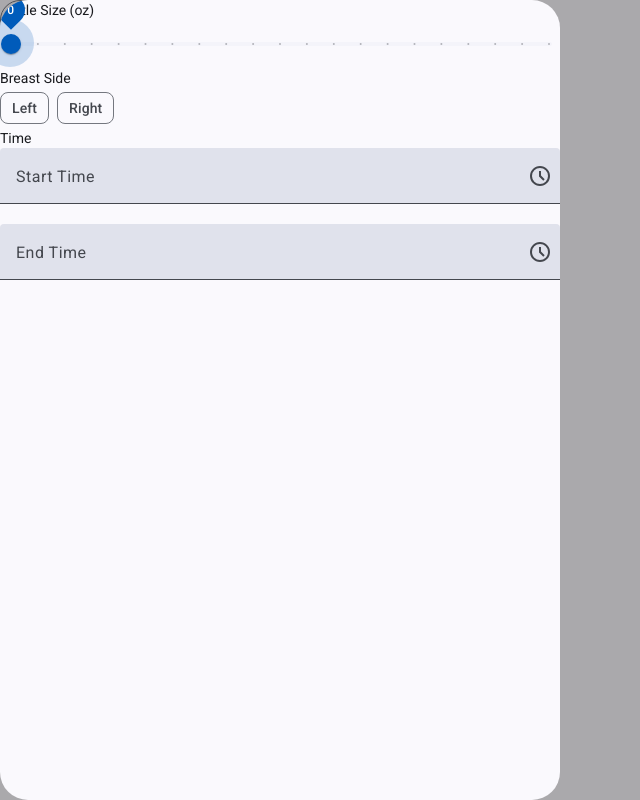
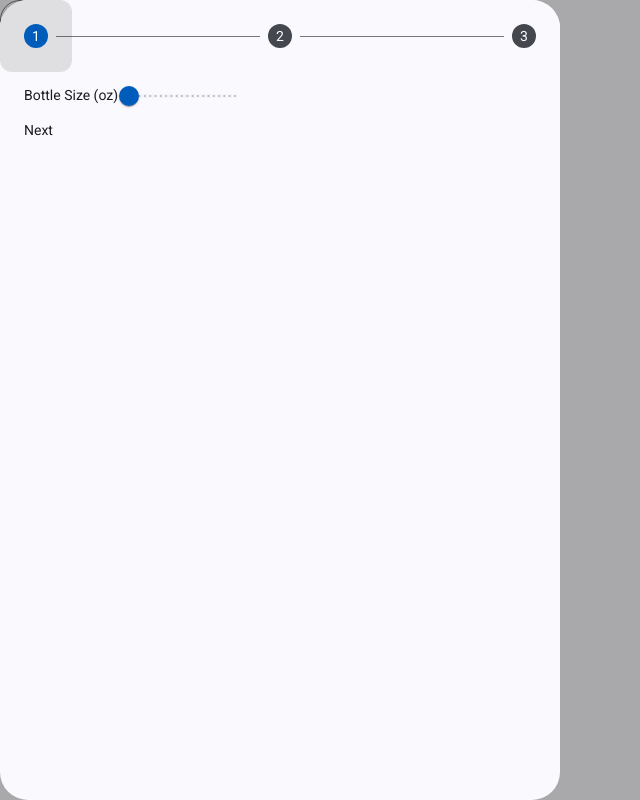
Before and after one commit to connorphu/Milk-and-Moon, an Angular app in the folder Web/: page /log in a window 1280 px wide. Both pictures are taken after a click on the button "Feeding Tracker". Shown: the whole page, without its empty margins (0-640 px from the left). Built offline with nearby package versions, Linux system fonts and the light colour scheme.

Commit message:
Refactor to use wizard or stepper

```diff
--- a/Web/src/app/features/log/feeding-tracker/dialog/feeding-tracker-dialog.html
+++ b/Web/src/app/features/log/feeding-tracker/dialog/feeding-tracker-dialog.html
@@ -1,24 +1,42 @@
+<form>
+  <mat-stepper>
+    <mat-step >
       <mat-label>Bottle Size (oz)</mat-label>
       <mat-slider min="0" max="10" step=".5" showTickMarks discrete>
-  <input matSliderThumb>
+        <input matSliderThumb [formField]="feedingForm.bottleSize">
       </mat-slider>
-
+      <div>
+        <button matButton matStepperNext type="button">Next</button>
+      </div>
+    </mat-step>
+    <mat-step>
       <mat-label>Breast Side</mat-label>
-<mat-chip-listbox aria-label="Breast side">
-  <mat-chip-option>Left</mat-chip-option>
-  <mat-chip-option>Right</mat-chip-option>
+      <mat-chip-listbox [formField]="feedingForm.breastSide" aria-label="Breast side">
+        <mat-chip-option value="left">Left</mat-chip-option>
+        <mat-chip-option value="right">Right</mat-chip-option>
       </mat-chip-listbox>
-
+      <div>
+        <button matButton matStepperPrevious type="button">Back</button>
+        <button matButton matStepperNext type="button">Next</button>
+      </div>
+    </mat-step>
+    <mat-step>
       <mat-label>Time</mat-label>
       <mat-form-field>
         <mat-label>Start Time</mat-label>
-  <input matInput [matTimepicker]="startTime">
+        <input matInput [matTimepicker]="startTime" [formField]="feedingForm.startTime">
         <mat-timepicker-toggle matIconSuffix [for]="startTime"/>
         <mat-timepicker #startTime/>
       </mat-form-field>
       <mat-form-field>
         <mat-label>End Time</mat-label>
-  <input matInput [matTimepicker]="endTime">
+        <input matInput [matTimepicker]="endTime" [formField]="feedingForm.endTime">
         <mat-timepicker-toggle matIconSuffix [for]="endTime"/>
         <mat-timepicker #endTime/>
       </mat-form-field>
+      <div>
+        <button matButton matStepperPrevious type="button">Back</button>
+      </div>
+    </mat-step>
+  </mat-stepper>
+</form>
--- a/Web/src/app/features/log/feeding-tracker/dialog/feeding-tracker-dialog.ts
+++ b/Web/src/app/features/log/feeding-tracker/dialog/feeding-tracker-dialog.ts
@@ -1,16 +1,21 @@
-import { Component, inject } from "@angular/core";
-import { FormsModule } from "@angular/forms";
+import { Component, inject, signal } from "@angular/core";
+import { form, FormField } from "@angular/forms/signals";
 import { MAT_DIALOG_DATA, MatDialogRef } from "@angular/material/dialog";
 import { MatFormFieldModule } from "@angular/material/form-field";
 import { MatInputModule } from "@angular/material/input";
 import { MatSliderModule } from "@angular/material/slider";
 import { MatChipsModule } from "@angular/material/chips";
 import { MatTimepickerModule } from "@angular/material/timepicker";
-import { MatIcon } from "@angular/material/icon";
+import { MatStepperModule } from "@angular/material/stepper";
 import { provideNativeDateAdapter } from "@angular/material/core";
 
-export interface DialogData {
-  name: string;
+export interface FeedingTrackerData {
+  bottleSize: number
+  breastSide: 'left' | 'right'
+  startTime: Date
+  endTime: Date
+  milkType: 'breastmilk' | 'formula' | 'donor milk'
+  notes: string
 }
 
 @Component({
@@ -19,18 +24,27 @@ export interface DialogData {
   imports: [
     MatInputModule,
     MatFormFieldModule,
-    FormsModule,
-    MatIcon,
+    FormField,
+    MatStepperModule,
     MatSliderModule,
     MatChipsModule,
-    MatTimepickerModule
+    MatTimepickerModule,
   ],
   templateUrl: './feeding-tracker-dialog.html',
   styleUrl: './feeding-tracker-dialog.css',
 })
 export class FeedingTrackerDialog {
   readonly dialogRef = inject(MatDialogRef<FeedingTrackerDialog>);
-  readonly data = inject<DialogData>(MAT_DIALOG_DATA);
+  readonly feedingModel = signal<FeedingTrackerData>({
+    bottleSize: 0,
+    breastSide: null,
+    startTime: null,
+    endTime: null,
+    milkType: null,
+    notes: null
+  } as unknown as FeedingTrackerData);
+
+  protected feedingForm = form(this.feedingModel);
 
   onNoClick(): void {
     this.dialogRef.close();
--- a/Web/src/app/features/log/feeding-tracker/form/feeding-tracker-form.ts
+++ b/Web/src/app/features/log/feeding-tracker/form/feeding-tracker-form.ts
@@ -19,7 +19,6 @@ export class FeedingTrackerForm {
     const dialogRef = this.dialog.open(FeedingTrackerDialog, {
       height: '100%',
       width: '100%',
-      data: {name: 'Populata'},
     });
 
     dialogRef.afterClosed().subscribe(result => {
```
Lines whose indentation alone changed are shown as unchanged.
